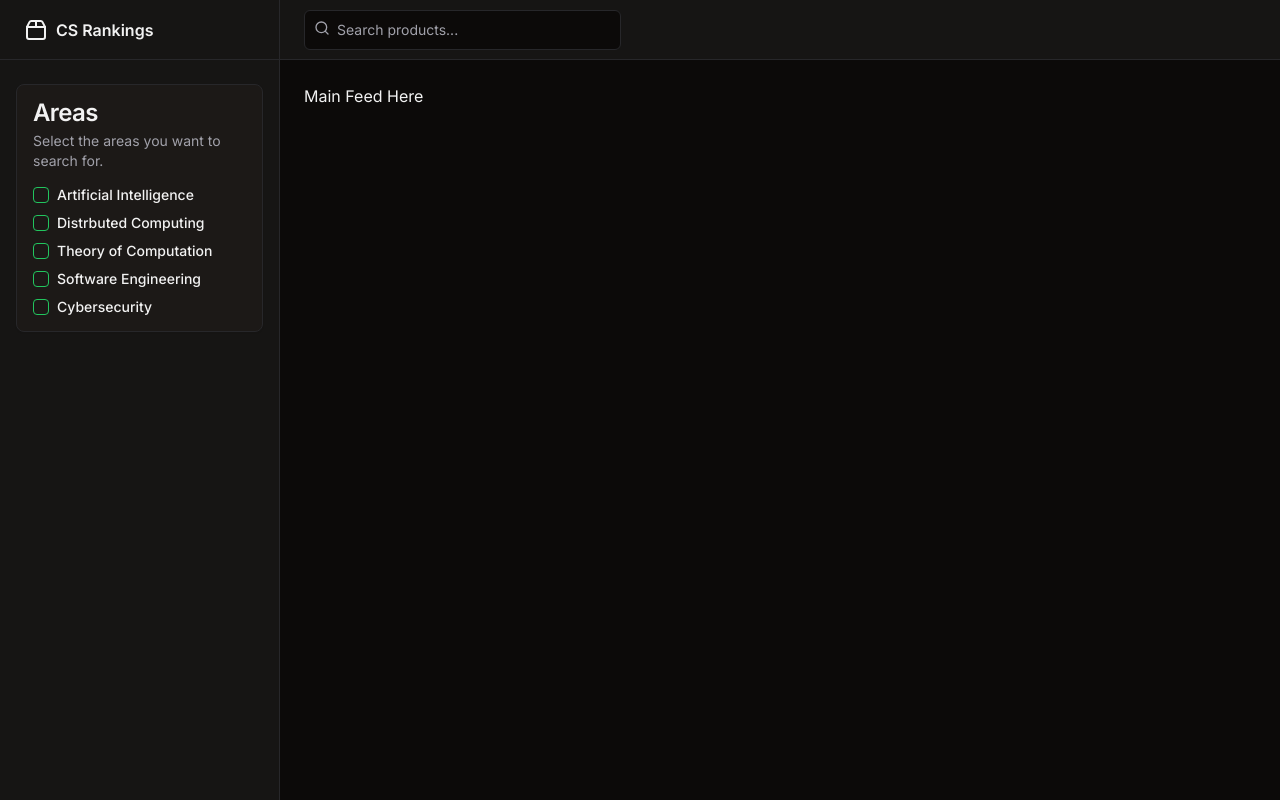
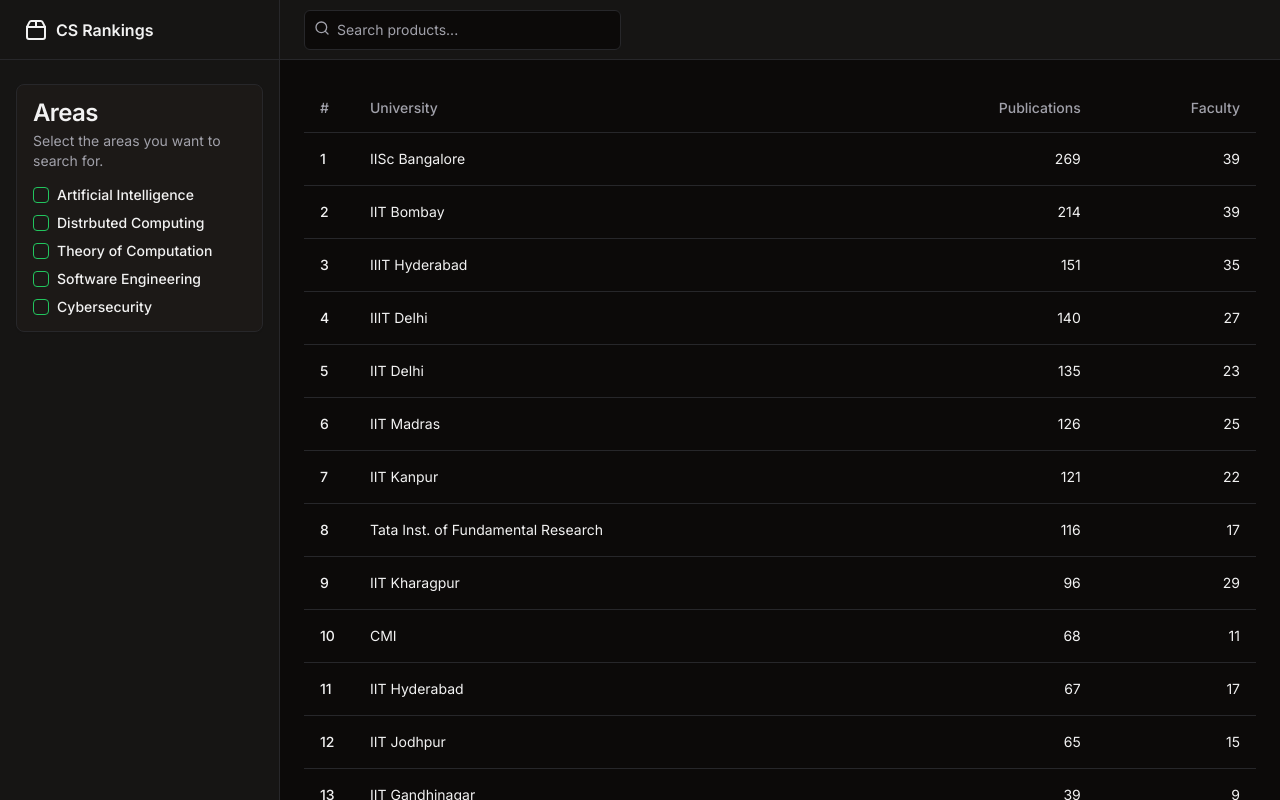
Before and after one commit to arin-r/better-csrankings, a Next.js app: page /home in a window 1280 px wide. Shown: the top 800 px of the page. Built offline with nearby package versions, Linux system fonts and the light colour scheme.

Commit message:
created table

```diff
--- a/src/app/home/page.tsx
+++ b/src/app/home/page.tsx
@@ -1,8 +1,5 @@
 import Link from "next/link";
-import {
-  Menu, Package2,
-  Search
-} from "lucide-react";
+import { Menu, Package2, Search } from "lucide-react";
 
 import { Button } from "@/components/ui/button";
 import {
@@ -15,8 +12,147 @@ import {
 import { Input } from "@/components/ui/input";
 import { Sheet, SheetContent, SheetTrigger } from "@/components/ui/sheet";
 import SearchFilters from "@/components/SearchFilters";
+import {
+  Table,
+  TableBody,
+  TableCaption,
+  TableCell,
+  TableFooter,
+  TableHead,
+  TableHeader,
+  TableRow,
+} from "@/components/ui/table";
+import axios from "axios";
+import {
+  PublicationWithoutAffiliation,
+  PublicationsByAffiliation,
+  PublicationsByYear,
+} from "@/lib/types";
 
-function Dashboard() {
+import { promises as fs } from "fs";
+import path from "path";
+
+const invoices = [
+  {
+    invoice: "INV001",
+    paymentStatus: "Paid",
+    totalAmount: "$250.00",
+    paymentMethod: "Credit Card",
+  },
+  {
+    invoice: "INV002",
+    paymentStatus: "Pending",
+    totalAmount: "$150.00",
+    paymentMethod: "PayPal",
+  },
+  {
+    invoice: "INV003",
+    paymentStatus: "Unpaid",
+    totalAmount: "$350.00",
+    paymentMethod: "Bank Transfer",
+  },
+  {
+    invoice: "INV004",
+    paymentStatus: "Paid",
+    totalAmount: "$450.00",
+    paymentMethod: "Credit Card",
+  },
+  {
+    invoice: "INV005",
+    paymentStatus: "Paid",
+    totalAmount: "$550.00",
+    paymentMethod: "PayPal",
+  },
+  {
+    invoice: "INV006",
+    paymentStatus: "Pending",
+    totalAmount: "$200.00",
+    paymentMethod: "Bank Transfer",
+  },
+  {
+    invoice: "INV007",
+    paymentStatus: "Unpaid",
+    totalAmount: "$300.00",
+    paymentMethod: "Credit Card",
+  },
+];
+
+function convertToPublicationsByAffiliation(
+  publicationsByYear: PublicationsByYear
+): PublicationsByAffiliation {
+  const publicationsByAffiliation: PublicationsByAffiliation = {};
+
+  for (const [year, pubs] of Object.entries(publicationsByYear)) {
+    // Soometimes pubs is not an array, I encountered a value "true" for some reason.
+    // Hence I added this check to make sure it is an array before iterating over it.
+    if (pubs.length != undefined) {
+      // console.log("pubs = ", pubs);
+      pubs.forEach((pub) => {
+        const { author, affiliation, points, FOR } = pub;
+        const publicationWithoutAffiliation: PublicationWithoutAffiliation = {
+          author,
+          points,
+          FOR,
+          year,
+        };
+
+        if (!publicationsByAffiliation[affiliation]) {
+          publicationsByAffiliation[affiliation] = [
+            publicationWithoutAffiliation,
+          ];
+        } else {
+          publicationsByAffiliation[affiliation].push(
+            publicationWithoutAffiliation
+          );
+        }
+      });
+    }
+  }
+
+  return publicationsByAffiliation;
+}
+
+function sortPublicationsByAffiliation(
+  publicationsByAffiliation: PublicationsByAffiliation
+): [string, PublicationWithoutAffiliation[]][] {
+  const sortedPublicationsByAffiliation: PublicationsByAffiliation = {};
+
+  // Create an array of arrays [affiliation, publications] for sorting
+  const sortedArray = Object.entries(publicationsByAffiliation).sort(
+    (a, b) => b[1].length - a[1].length
+  ); // Sort by number of publications, descending
+  return sortedArray;
+}
+
+const getData = async () => {
+  const fileData = await fs.readFile(
+    path.join(process.cwd(), "public", "data.json"),
+    "utf8"
+  );
+  const jsonData = JSON.parse(fileData);
+  const data = jsonData as PublicationsByYear;
+  const publicationsByAffiliation = convertToPublicationsByAffiliation(data);
+  const sortedPublicationsByAffiliation = sortPublicationsByAffiliation(
+    publicationsByAffiliation
+  );
+
+  return sortedPublicationsByAffiliation;
+};
+
+function countUniqueAuthors(publications: PublicationWithoutAffiliation[]): number {
+    const uniqueAuthors = new Set<string>();
+
+    publications.forEach(publication => {
+        uniqueAuthors.add(publication.author);
+    });
+
+    return uniqueAuthors.size;
+}
+
+
+const Dashboard = async () => {
+  const publicationsByAffiliation = await getData();
+  console.log;
   return (
     <div className="grid min-h-screen w-full md:grid-cols-[220px_1fr] lg:grid-cols-[280px_1fr]">
       <div className="hidden border-r bg-muted/40 md:block">
@@ -94,11 +230,39 @@ function Dashboard() {
           </div>
         </header>
         <main className="flex flex-1 flex-col gap-4 p-4 lg:gap-6 lg:p-6">
-          Main Feed Here
+          <Table>
+            <TableCaption>
+              Indian publications categorized by affiliations (universities)
+            </TableCaption>
+            <TableHeader>
+              <TableRow>
+                <TableHead className="w-[50px]">#</TableHead>
+                {/* <TableHead>University</TableHead> */}
+                <TableHead>University</TableHead>
+                <TableHead className="text-right">Publications</TableHead>
+                <TableHead className="text-right">Faculty</TableHead>
+              </TableRow>
+            </TableHeader>
+            <TableBody>
+              {publicationsByAffiliation.map((pubByAff, idx) => {
+                const [affiliation, publications] = pubByAff;
+                console.log("publications = ", publications);
+                return (
+                  /// wrong practice to use idx as key
+                  <TableRow key={idx}>
+                    <TableCell className="font-medium">{idx+1}</TableCell>
+                    <TableCell>{affiliation}</TableCell>
+                    <TableCell className="text-right">{publications.length}</TableCell>
+                    <TableCell className="text-right">{countUniqueAuthors(publications)}</TableCell>
+                  </TableRow>
+                );
+              })}
+            </TableBody>
+          </Table>
         </main>
       </div>
     </div>
   );
-}
+};
 
 export default Dashboard;
--- a/src/app/page.tsx
+++ b/src/app/page.tsx
@@ -8,74 +8,12 @@ import {
   PublicationsByYear,
 } from "@/lib/types";
 
-function countPublications(publications: PublicationsByYear): number {
-  let totalCount = 0;
-  for (const pubs of Object.values(publications)) {
-    // Soometimes pubs is not an array, I encountered a value "true" for some reason.
-    // Hence I added this check to make sure it is an array before iterating over it.
-    if (pubs.length != undefined) {
-      totalCount += pubs.length;
-    }
-  }
-  return totalCount;
-}
-
-function convertToPublicationsByAffiliation(
-  publicationsByYear: PublicationsByYear
-): PublicationsByAffiliation {
-  const publicationsByAffiliation: PublicationsByAffiliation = {};
-
-  for (const [year, pubs] of Object.entries(publicationsByYear)) {
-    // Soometimes pubs is not an array, I encountered a value "true" for some reason.
-    // Hence I added this check to make sure it is an array before iterating over it.
-    if (pubs.length != undefined) {
-      // console.log("pubs = ", pubs);
-      pubs.forEach((pub) => {
-        const { author, affiliation, points, FOR } = pub;
-        const publicationWithoutAffiliation: PublicationWithoutAffiliation = {
-          author,
-          points,
-          FOR,
-          year,
-        };
-
-        if (!publicationsByAffiliation[affiliation]) {
-          publicationsByAffiliation[affiliation] = [
-            publicationWithoutAffiliation,
-          ];
-        } else {
-          publicationsByAffiliation[affiliation].push(
-            publicationWithoutAffiliation
-          );
-        }
-      });
-    }
-  }
-
-  return publicationsByAffiliation;
-}
-
 const Home = () => {
   return (
     <div>
       <Link href="/home" className={buttonVariants({})}>
         Go to Main Page
       </Link>
-      <Button
-        onClick={async () => {
-          const response = await axios.get("/api/ranking-data");
-          const data = response.data as PublicationsByYear;
-          console.log("data = ", data["2020"][0]);
-          const publicationsByAffiliation =
-            convertToPublicationsByAffiliation(data);
-          console.log(
-            "publicationsByAffiliation = ",
-            publicationsByAffiliation
-          );
-        }}
-      >
-        Fetch Data
-      </Button>
     </div>
   );
 };
```
